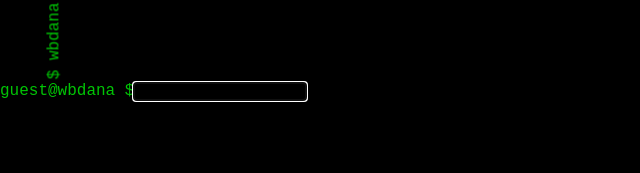
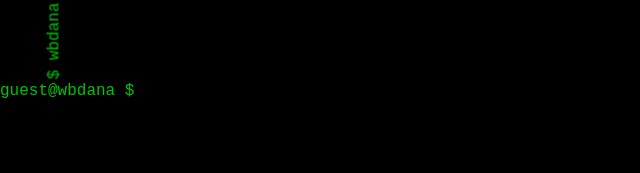
Before and after one commit to wbdana-old/doorways, a React (Create React App) app: page / in a window 1280 px wide. Shown: the top 173 px of the page, without its empty margins (0-640 px from the left). Built offline with nearby package versions, Linux system fonts and the light colour scheme.

Commit message:
Work on PromptInput styling

```diff
--- a/src/styled/components/terminal.tsx
+++ b/src/styled/components/terminal.tsx
@@ -13,5 +13,11 @@ export const TerminalContainer = styled.div`
 export const PromptInput = styled.input`
     background-color: ${props => props.theme.primaryColor}
     border: 0px solid;
+    caret-color: ${props => props.theme.grey}
     color: ${props => props.theme.secondaryColor};
+    font-family: Hack, monospace;
+
+    &:focus {
+        outline: none;
+    }
 `;
--- a/src/styled/theme.ts
+++ b/src/styled/theme.ts
@@ -3,6 +3,7 @@ export default interface IThemeInterface {
     primaryColorInverted: string;
     secondaryColor: string;
     secondaryColorInverted: string;
+    grey: string;
 }
 
 export const theme = {
@@ -10,4 +11,5 @@ export const theme = {
     primaryColorInverted: '#FFF',
     secondaryColor: '#00C405',
     secondaryColorInverted: '#c1060d',
+    grey: '#4e4a4d',
 };
```
